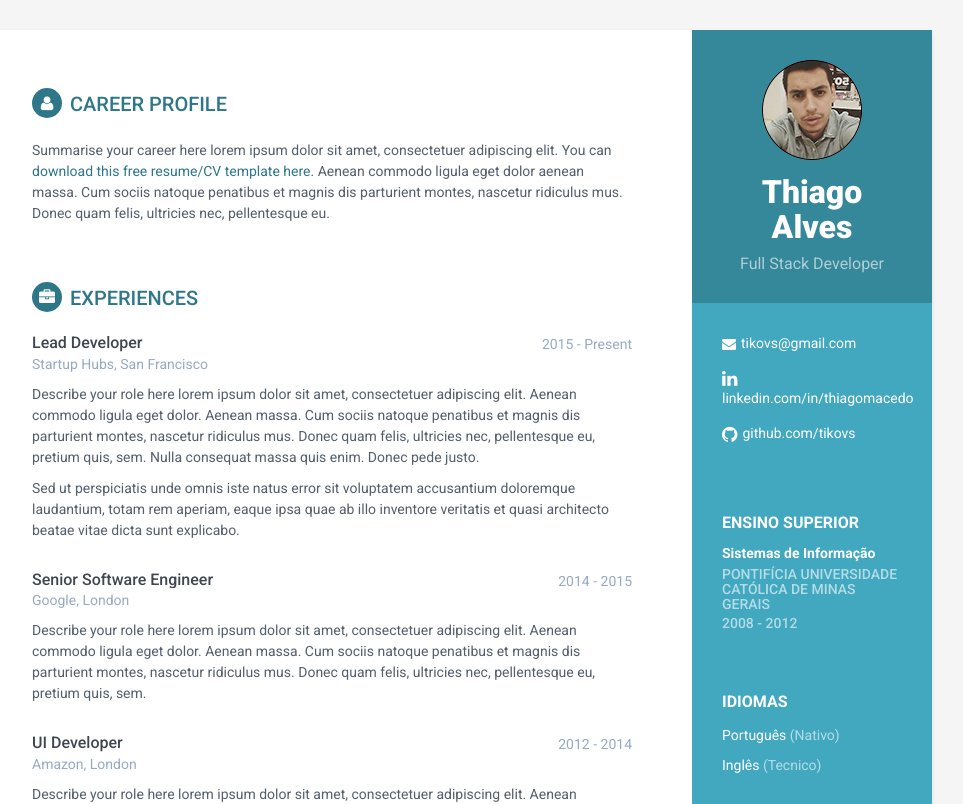
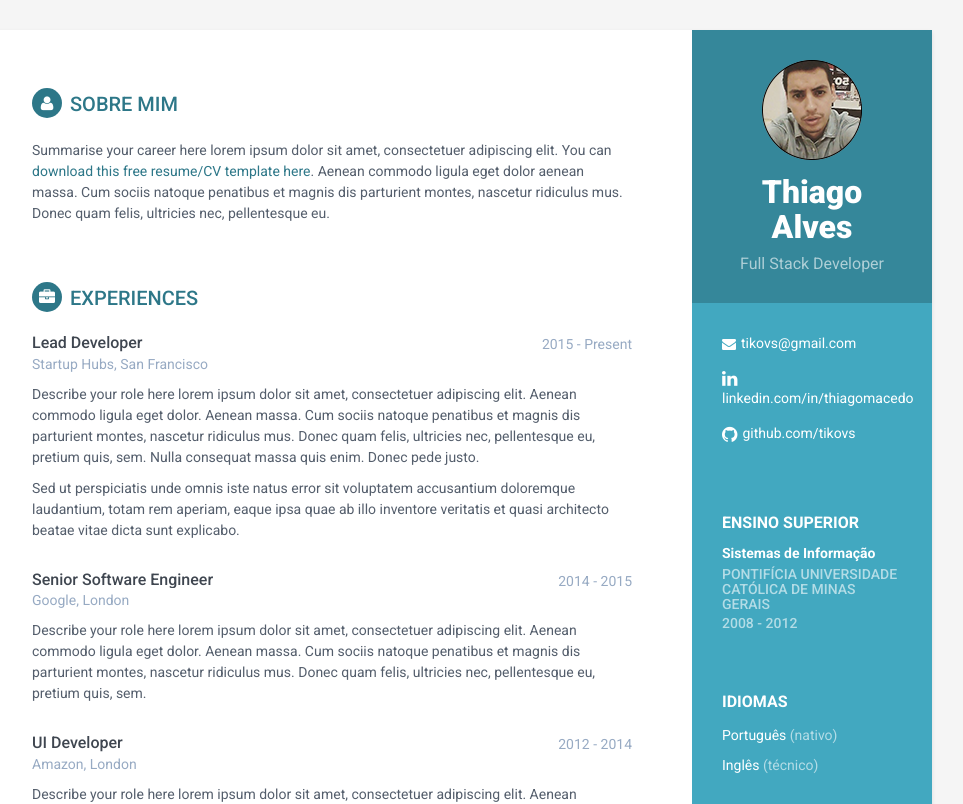
Before and after one commit to tikovs/tikovs_page, a plain HTML site: page index.html in a window 1280 px wide. Shown: the top 804 px of the page, without its empty margins (188-1151 px from the left). Drawn offline with Linux system fonts and the light colour scheme.

Commit message:
Create index.html
Correct word

```diff
--- a/index.html
+++ b/index.html
@@ -58,8 +58,8 @@
             <div class="languages-container container-block">
                 <h2 class="container-block-title">Idiomas</h2>
                 <ul class="list-unstyled interests-list">
-                    <li>Português <span class="lang-desc">(Nativo)</span></li>
-                    <li>Inglês <span class="lang-desc">(Tecnico)</span></li>
+                    <li>Português <span class="lang-desc">(nativo)</span></li>
+                    <li>Inglês <span class="lang-desc">(técnico)</span></li>
                 </ul>
             </div><!--//interests-->
 
@@ -68,7 +68,7 @@
         <div class="main-wrapper">
 
             <section class="section summary-section">
-                <h2 class="section-title"><i class="fa fa-user"></i>Career Profile</h2>
+                <h2 class="section-title"><i class="fa fa-user"></i>Sobre mim</h2>
                 <div class="summary">
                     <p>Summarise your career here lorem ipsum dolor sit amet, consectetuer adipiscing elit. You can <a href="http://themes.3rdwavemedia.com/website-templates/orbit-free-resume-cv-template-for-developers/" target="_blank">download this free resume/CV template here</a>. Aenean commodo ligula eget dolor aenean massa. Cum sociis natoque penatibus et magnis dis parturient montes, nascetur ridiculus mus. Donec quam felis, ultricies nec, pellentesque eu.</p>
                 </div><!--//summary-->
```
